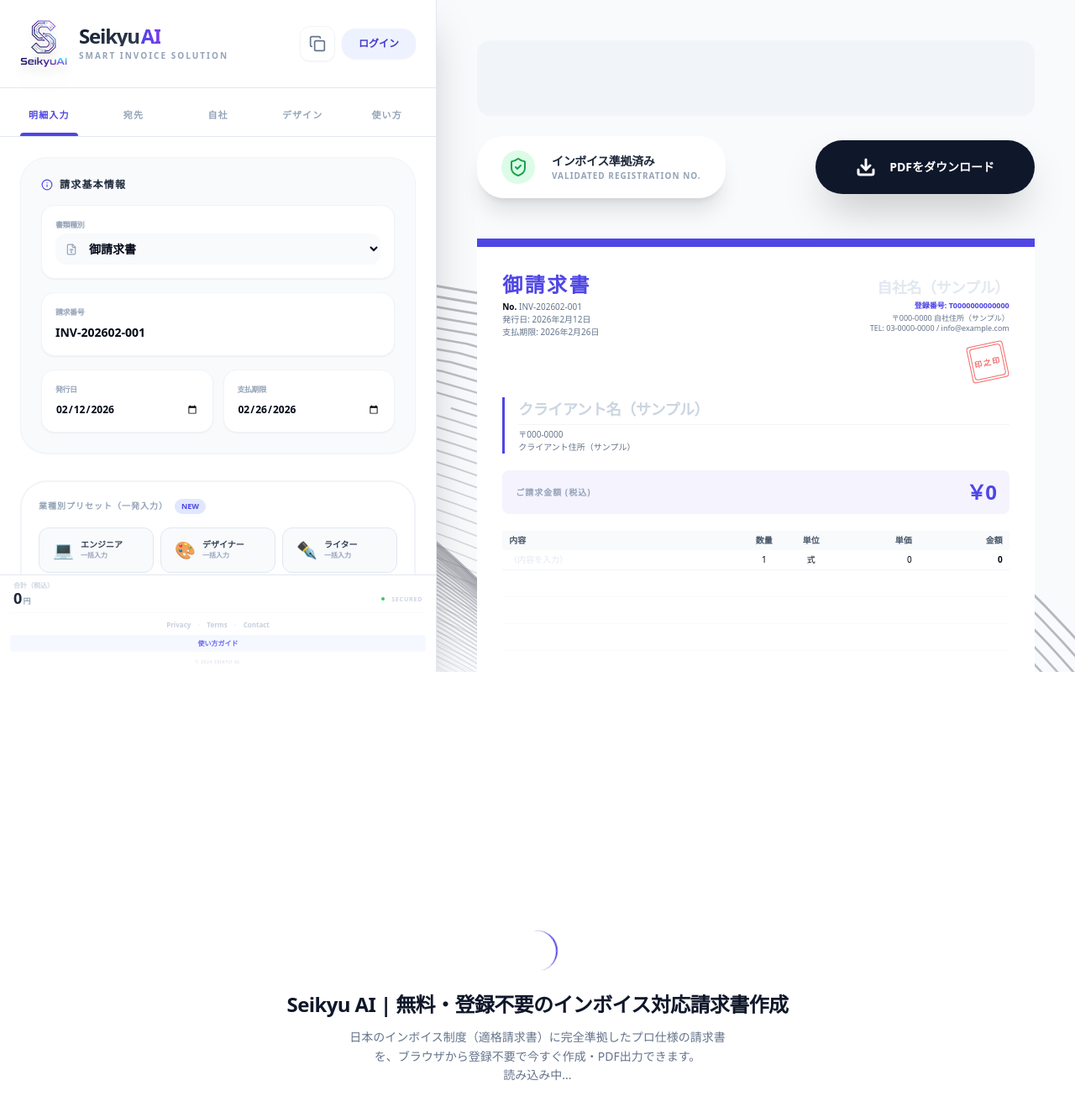
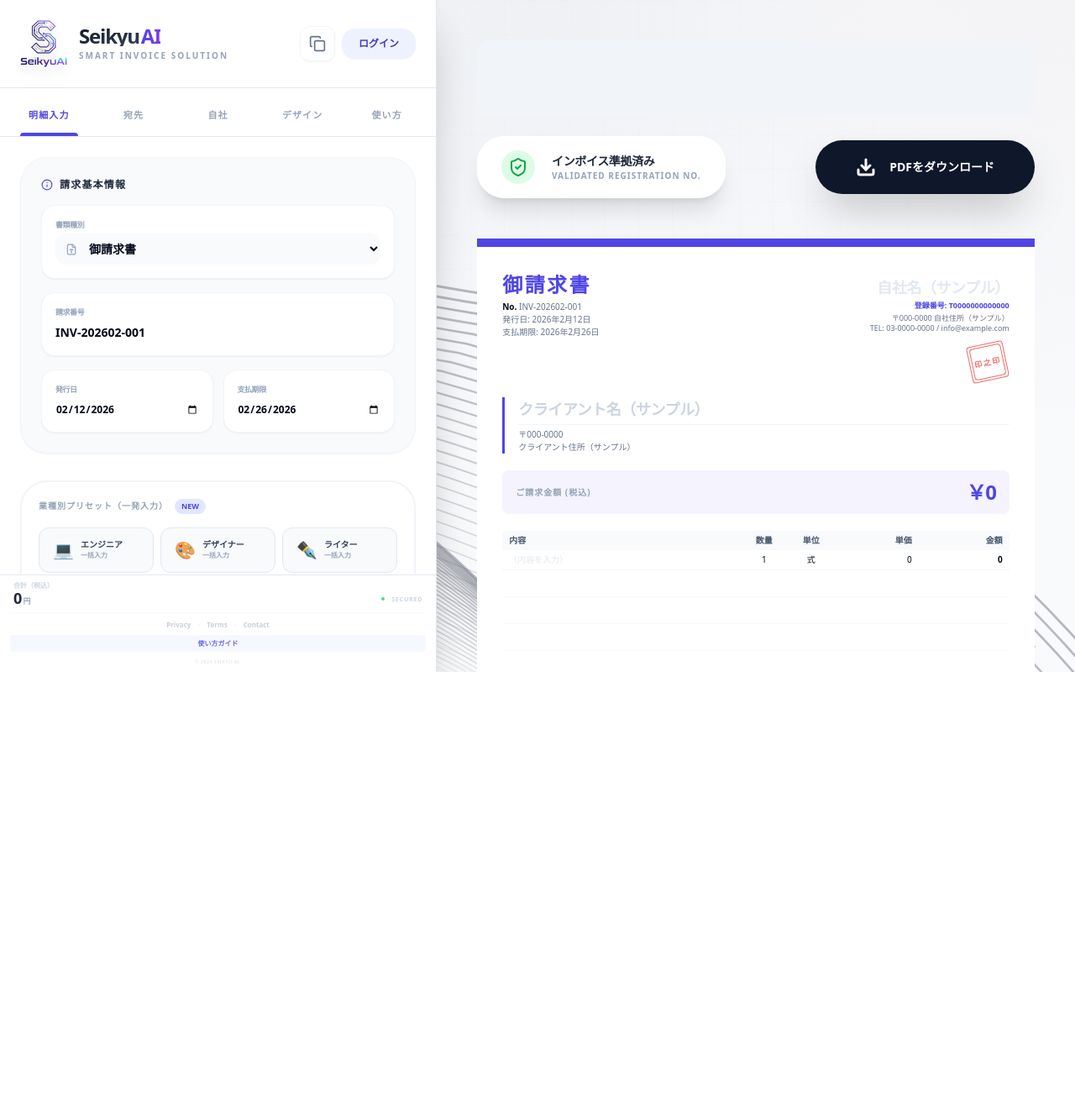
Before and after one commit to adzzl0810-dev/seikyuai, a React (Vite) app: page / in a window 1280 px wide. Shown: the top 1324 px of the page at 84% size. After the commit the page ends 800 px from the top, so only its background shows below. Built offline with nearby package versions, Linux system fonts and the light colour scheme.

Commit message:
fix(ui): resolve missing background by fixing html structure and layout transparency

```diff
--- a/components/Layout.tsx
+++ b/components/Layout.tsx
@@ -8,7 +8,7 @@ import { FloatingPaths } from './ui/background-paths';
 
 export const Layout: React.FC<LayoutProps> = ({ children }) => {
     return (
-        <div className="relative flex flex-col lg:flex-row h-screen overflow-hidden bg-[#F8FAFC] font-sans isolate">
+        <div className="relative flex flex-col lg:flex-row h-screen overflow-hidden bg-transparent font-sans isolate">
             <div className="absolute inset-0 -z-10 overflow-hidden opacity-60">
                 <FloatingPaths position={1} />
                 <FloatingPaths position={-1} />
--- a/index.html
+++ b/index.html
@@ -156,9 +156,12 @@
 </head>
 
 <body>
+  <div class="background-pattern"></div>
+  <div class="circuit-overlay"></div>
   <div id="root">
     <!-- Static content for SEO and Loading state -->
-    <div class="min-h-screen flex flex-col items-center justify-center bg-slate-50 text-slate-800 p-4 font-sans">
+    <div
+      class="min-h-screen flex flex-col items-center justify-center bg-slate-50/0 text-slate-800 p-4 font-sans backdrop-blur-sm">
       <div class="animate-spin rounded-full h-12 w-12 border-b-2 border-indigo-600 mb-6"></div>
       <h1 class="text-2xl font-bold mb-3 tracking-tight text-slate-900">Seikyu AI | 無料・登録不要のインボイス対応請求書作成</h1>
       <p class="text-sm text-slate-500 max-w-md text-center leading-relaxed">
@@ -167,22 +170,6 @@
     </div>
   </div>
   <script type="module" src="/index.tsx"></script>
-
-  <body>
-    <div class="background-pattern"></div>
-    <div class="circuit-overlay"></div>
-    <div id="root">
-      <!-- Static content for SEO and Loading state -->
-      <div
-        class="min-h-screen flex flex-col items-center justify-center bg-slate-50/0 text-slate-800 p-4 font-sans backdrop-blur-sm">
-        <div class="animate-spin rounded-full h-12 w-12 border-b-2 border-indigo-600 mb-6"></div>
-        <h1 class="text-2xl font-bold mb-3 tracking-tight text-slate-900">Seikyu AI | 無料・登録不要のインボイス対応請求書作成</h1>
-        <p class="text-sm text-slate-500 max-w-md text-center leading-relaxed">
-          日本のインボイス制度（適格請求書）に完全準拠したプロ仕様の請求書を、ブラウザから登録不要で今すぐ作成・PDF出力できます。<br />読み込み中...
-        </p>
-      </div>
-    </div>
-    <script type="module" src="/index.tsx"></script>
-  </body>
+</body>
 
 </html>
```
